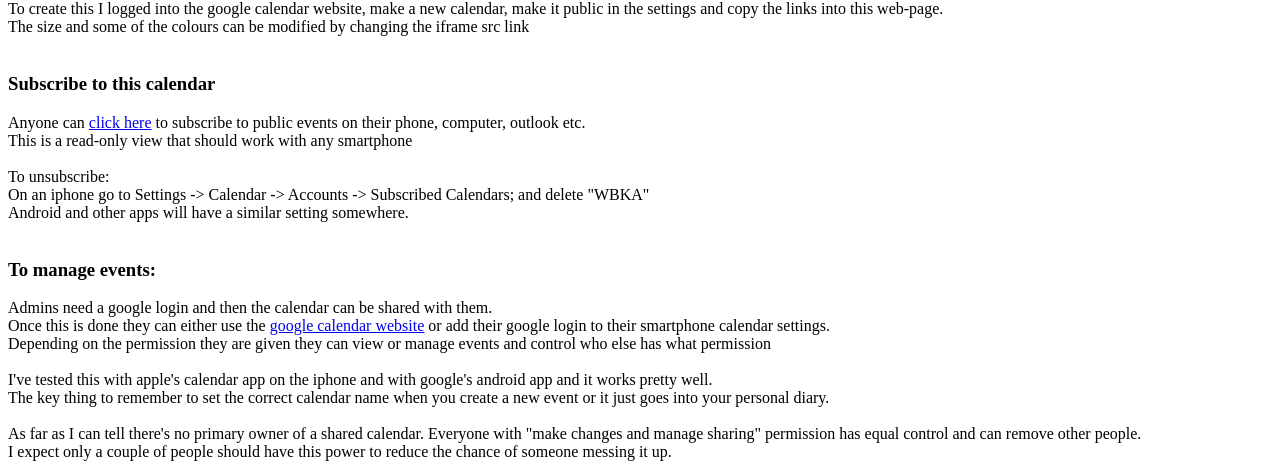
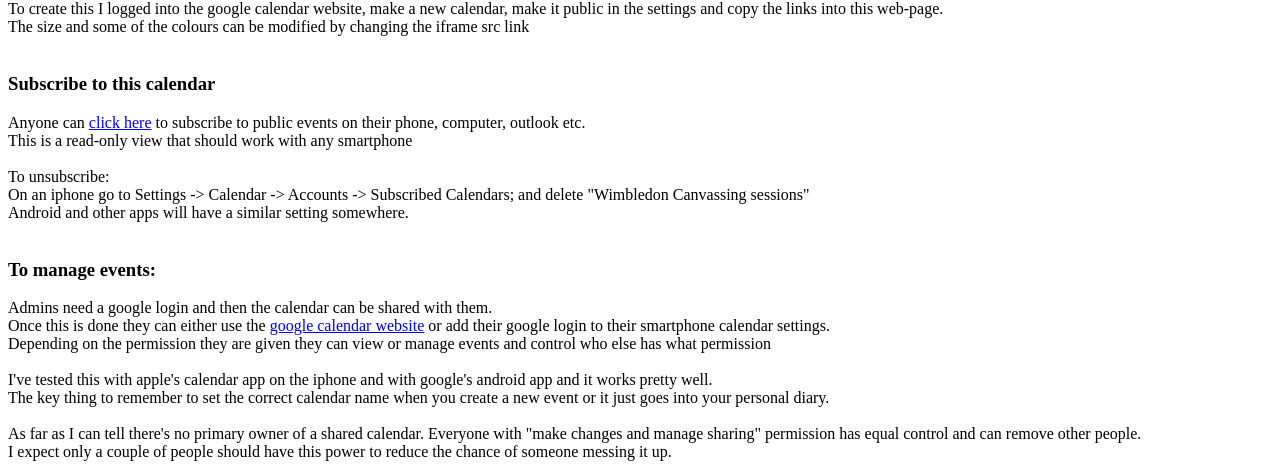
Before and after one commit to mikeyg123/mikeyg123.github.io, a plain HTML site: page index.html in a window 1280 px wide. Shown: the part 735-1204 px from the top of the page. Drawn offline with Linux system fonts and the light colour scheme.

Commit message:
Update index.html

```diff
--- a/index.html
+++ b/index.html
@@ -18,11 +18,11 @@ copy the links into this web-page.<br>
 The size and some of the colours can be modified by changing the iframe src link<br>
 <br>
 <h3>Subscribe to this calendar</h3>
-Anyone can <a href="https://calendar.google.com/calendar/ical/k9jjc663n7apcf7pbogbfifjto%40group.calendar.google.com/public/basic.ics">click here<a/> to subscribe to public events on their phone, computer, outlook etc.<br>
+Anyone can <a href="https://calendar.google.com/calendar/ical/11i53nu8joqk7lku2jiqih29m0%40group.calendar.google.com/public/basic.ics">click here<a/> to subscribe to public events on their phone, computer, outlook etc.<br>
 This is a read-only view that should work with any smartphone<br>
 <br>
 To unsubscribe:<br>
-On an iphone go to Settings -> Calendar -> Accounts -> Subscribed Calendars; and delete "WBKA"<br>
+On an iphone go to Settings -> Calendar -> Accounts -> Subscribed Calendars; and delete "Wimbledon Canvassing sessions"<br>
 Android and other apps will have a similar setting somewhere.<br>
 <br>
 <h3>To manage events:</h3>
```
